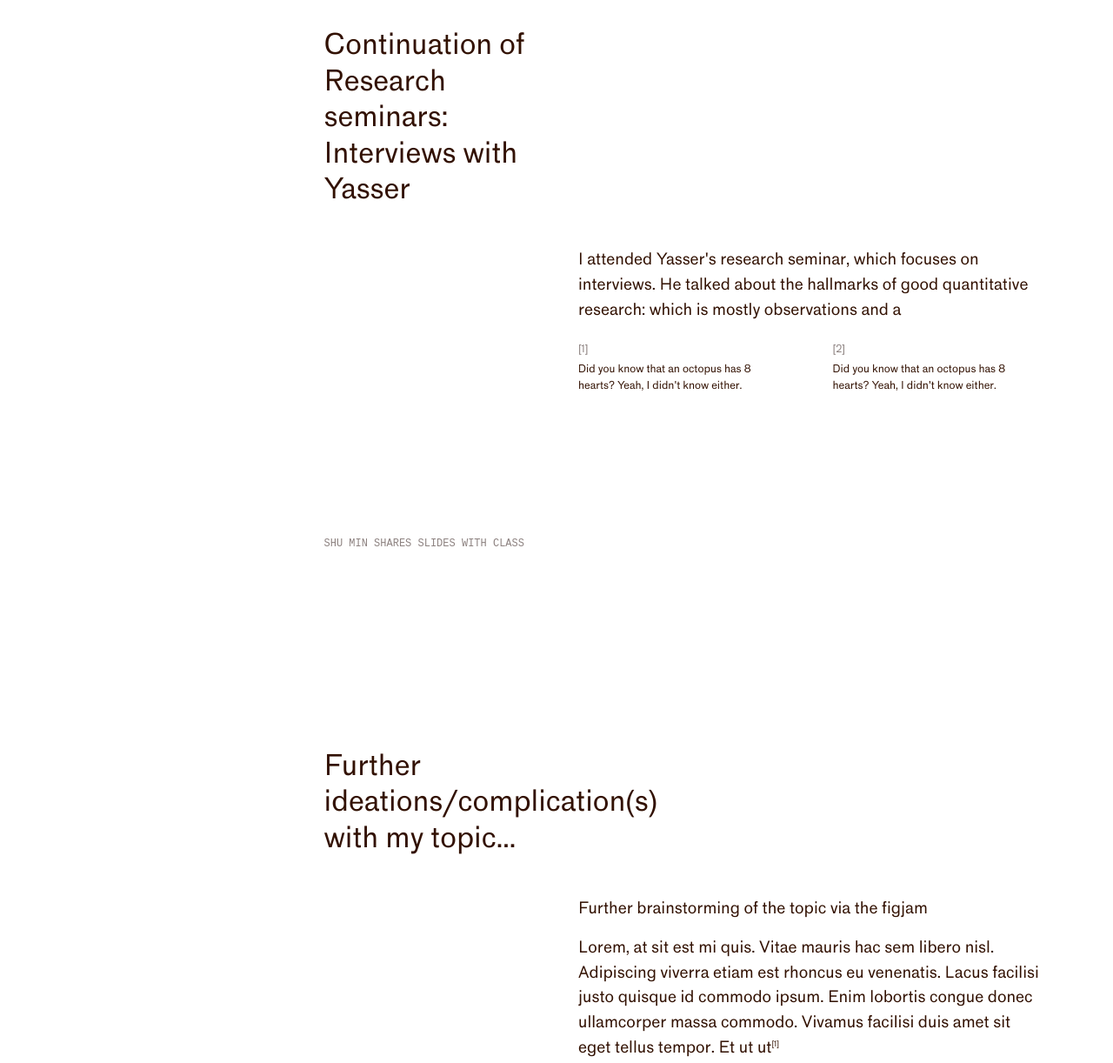
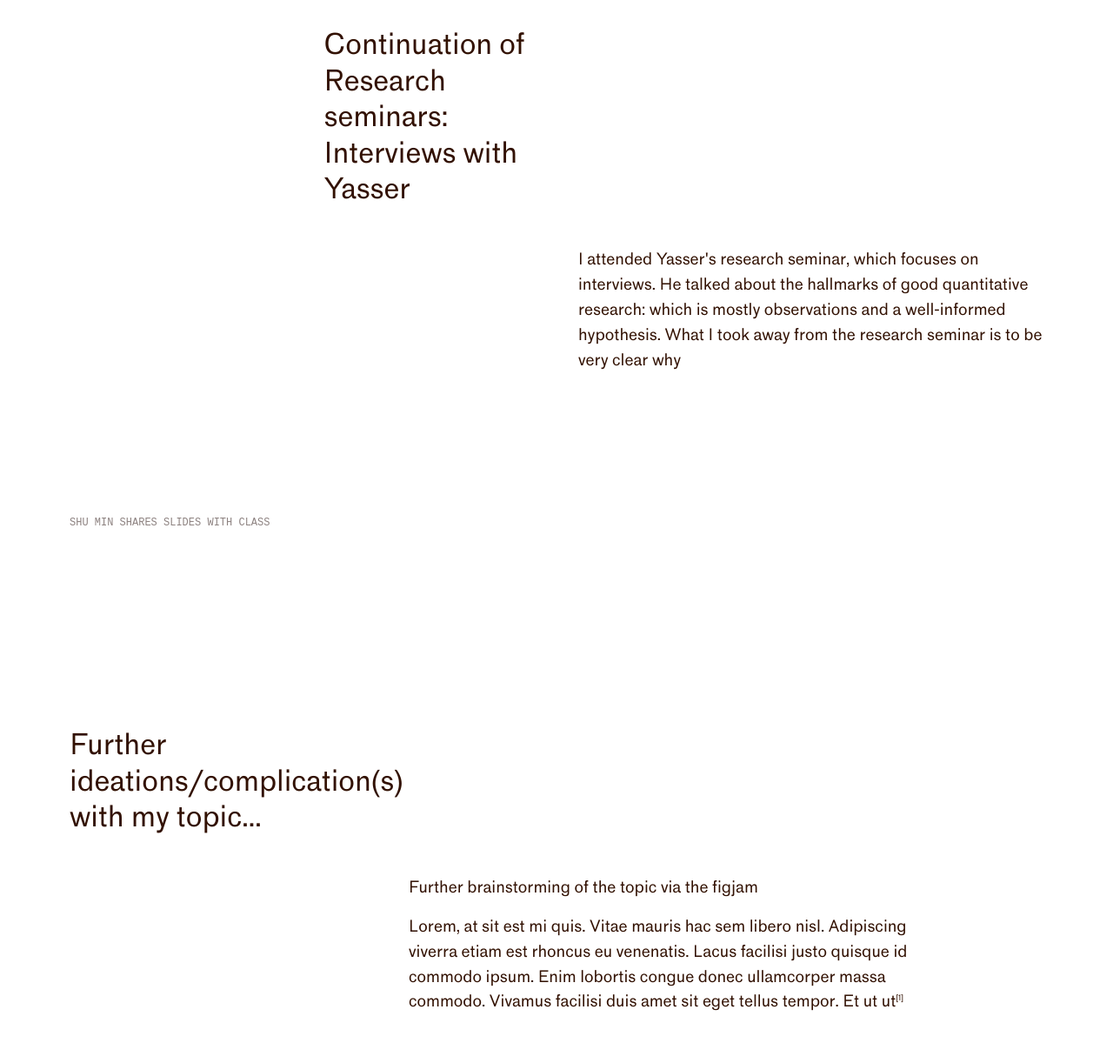
Before and after one commit to caseywong-afk/casey-cpj-final, a plain HTML site: page week-5.html in a window 1280 px wide. Shown: the part 933-2155 px from the top of the page at 87% size. Drawn offline with Linux system fonts and the light colour scheme; a web font is replaced by a local one.

Commit message:
Update week-5.html

```diff
--- a/week-5.html
+++ b/week-5.html
@@ -45,20 +45,11 @@
         <section class="row">
           <h2 class="label">Continuation of Research seminars:<br>Interviews with Yasser</h2>
           <div class="body">
-            <p>I attended Yasser's research seminar, which focuses on interviews. He talked about the hallmarks of good quantitative research: which is mostly observations and a </p>
-
-            <div class="footnotes">
-              <div class="note">
-                <div class="num">[1]</div>
-                <p>Did you know that an octopus has 8 hearts? Yeah, I didn't know either.</p>
-              </div>
-              <div class="note">
-                <div class="num">[2]</div>
-                <p>Did you know that an octopus has 8 hearts? Yeah, I didn't know either.</p>
+            <p>I attended Yasser's research seminar, which focuses on interviews. He talked about the hallmarks of good
+              quantitative research: which is mostly observations and a well-informed hypothesis. What I took away from the research seminar is to be very clear why  </p>
           </div>
       </div>
-          </div>
-        </section>
+
 
       <section class="media-row">
         <div class="media"></div>
```
Lines whose indentation alone changed are shown as unchanged.
